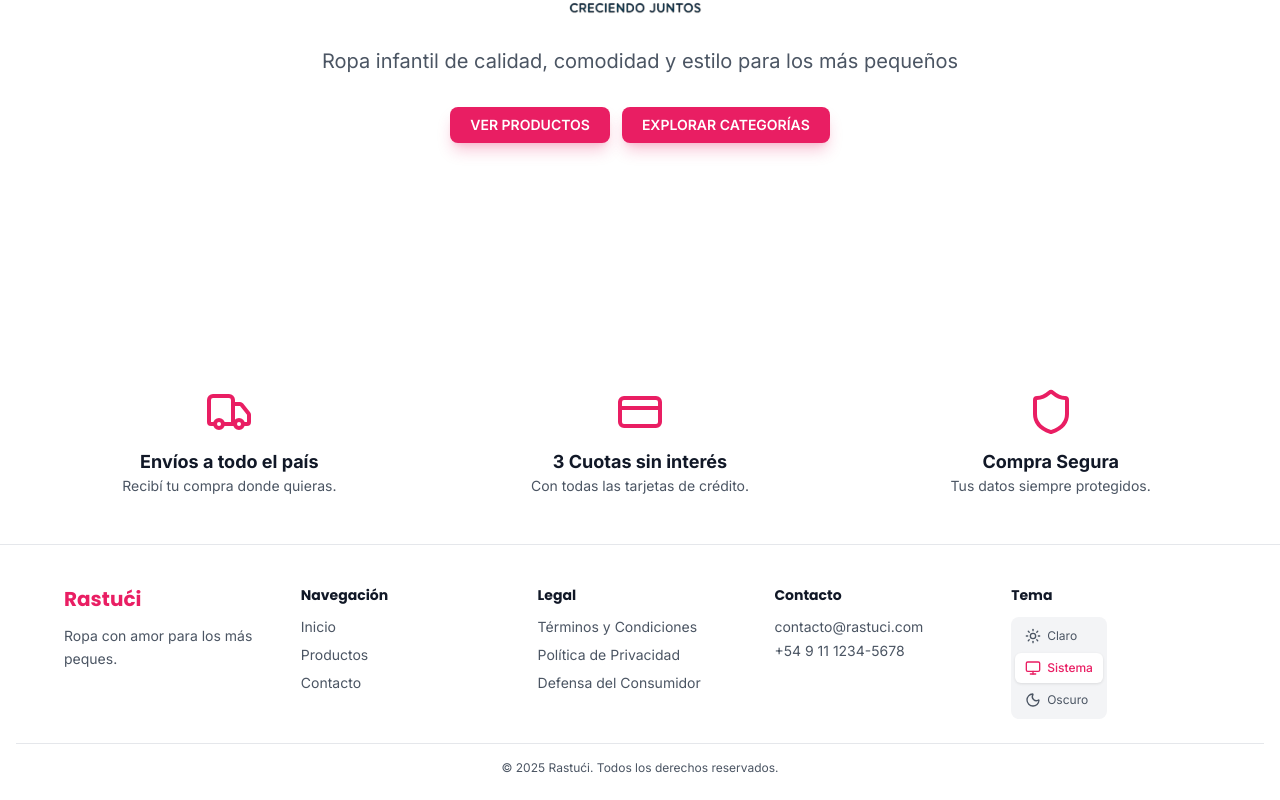
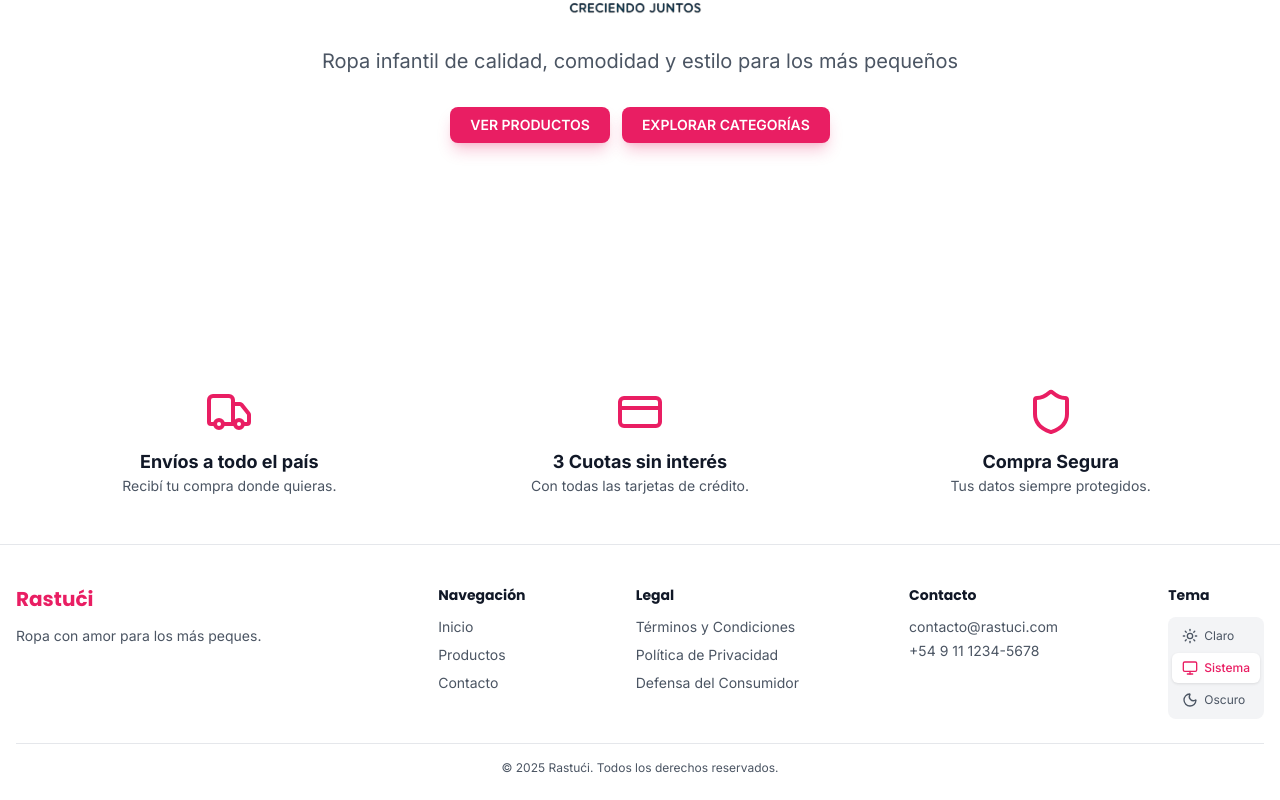
Before and after one commit to gonzaloyacante/rastuci, a Next.js app: page / in a window 1280 px wide. Shown: the part 460-1260 px from the top of the page. Built offline with nearby package versions, Linux system fonts and the light colour scheme; no server answers; the database is empty.

Commit message:
style(homepage): improve category card auto-height and footer alignment

```diff
--- a/src/components/categories/CategoryCard.tsx
+++ b/src/components/categories/CategoryCard.tsx
@@ -26,7 +26,8 @@ export const CategoryCard = memo(function CategoryCard({
   return (
     <Wrapper
       {...wrapperProps}
-      className="group relative flex flex-col justify-end overflow-hidden rounded-xl w-full aspect-3/4 text-white transition-transform duration-200 hover:scale-[1.02] text-center bg-surface-secondary"
+      className={`group relative flex flex-col justify-end overflow-hidden rounded-xl w-full ${displayMode === "image" && category.image ? "aspect-[3/4]" : "h-48"
+        } text-white transition-transform duration-200 hover:scale-[1.02] text-center bg-surface-secondary`}
       aria-label={
         href === null
           ? undefined
--- a/src/components/layout/Footer.tsx
+++ b/src/components/layout/Footer.tsx
@@ -14,9 +14,9 @@ export default function Footer({ home }: FooterProps) {
 
   return (
     <footer className="surface pt-10 pb-6 px-4 border-t border-muted overflow-hidden">
-      <div className="max-w-6xl mx-auto grid grid-cols-1 sm:grid-cols-2 lg:grid-cols-5 gap-8">
-        {/* Marca */}
-        <div className="col-span-1 sm:col-span-2 lg:col-span-1">
+      <div className="max-w-7xl mx-auto flex flex-col lg:flex-row lg:justify-between gap-8 lg:gap-12">
+        {/* Marca - Takes more space on desktop if needed, otherwise distinct */}
+        <div className="lg:w-1/4">
           {logoUrl ? (
             <Link href="/" className="block mb-3">
               <Image
```
